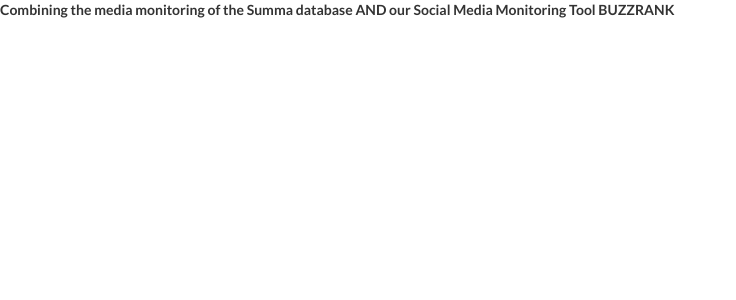
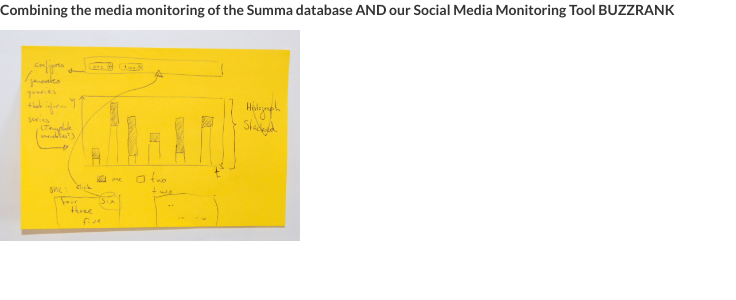
Before and after one commit to dpa-newslab/bbc-newshack-2017, a Jekyll site: the page built from did.md, in a window 1280 px wide. Shown: the top 300 px of the page, without its empty margins (0-736 px from the left). Built offline with Jekyll 4.4.1, drawn with Linux system fonts in a browser that asks for light colours.

Commit message:
Update did.md

```diff
--- a/did.md
+++ b/did.md
@@ -8,3 +8,6 @@
 ---
 
 Combining the media monitoring of the **Summa database** AND our Social Media Monitoring Tool **BUZZRANK**
+
+
+<img width="300" alt="Brainstorming Idea" src="https://github.com/dpa-newslab/bbc-newshack-2017/blob/master/img/brainstorming.JPG">
```
